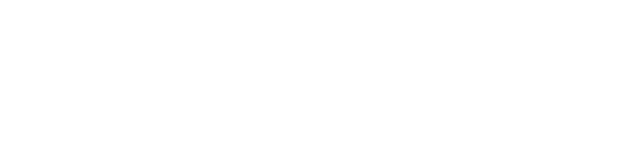
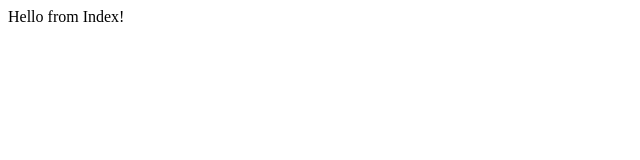
Before and after one commit to WestMecRyan/weather_api_101, a plain HTML site: page index.html in a window 1280 px wide. Shown: the whole page, without its empty margins (0-640 px from the left). Drawn offline with Linux system fonts and the light colour scheme.

Commit message:
end of day 4/2/24

```diff
--- a/index.html
+++ b/index.html
@@ -7,6 +7,7 @@
     <title>XHR and Graph</title>
 </head>
 <body>
+    Hello from Index!
     <script>
 
     </script>
```
